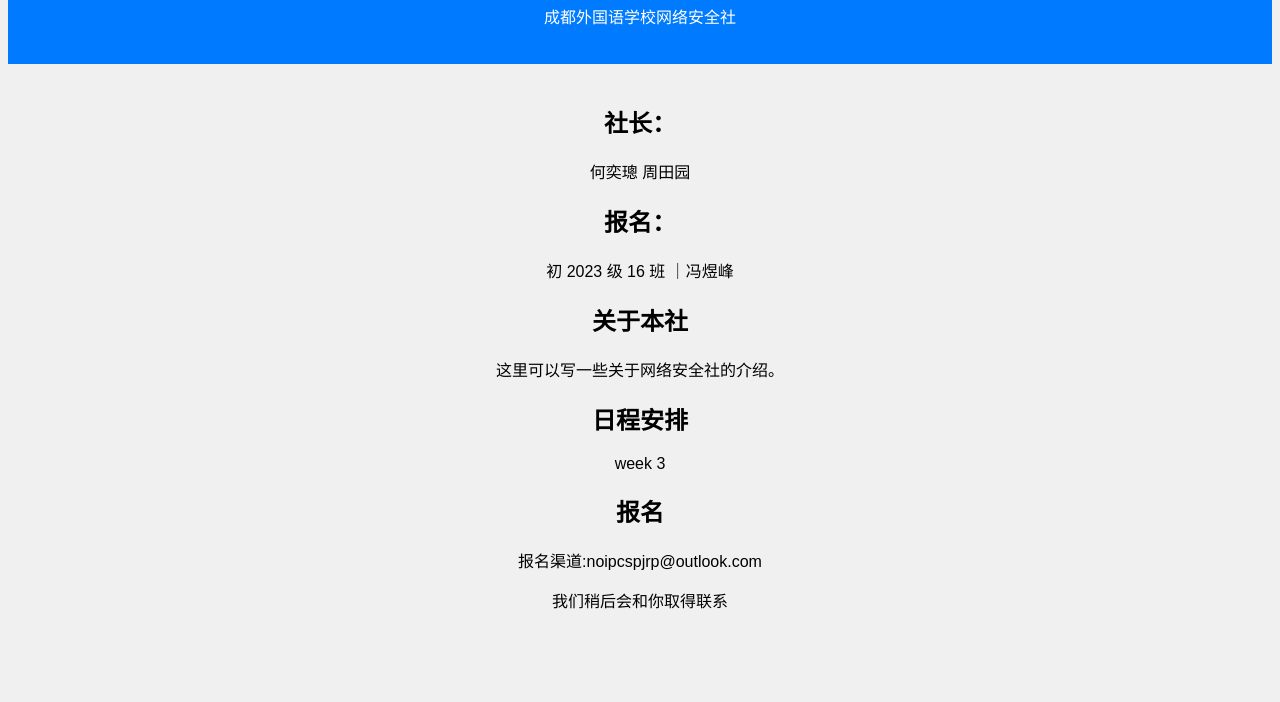
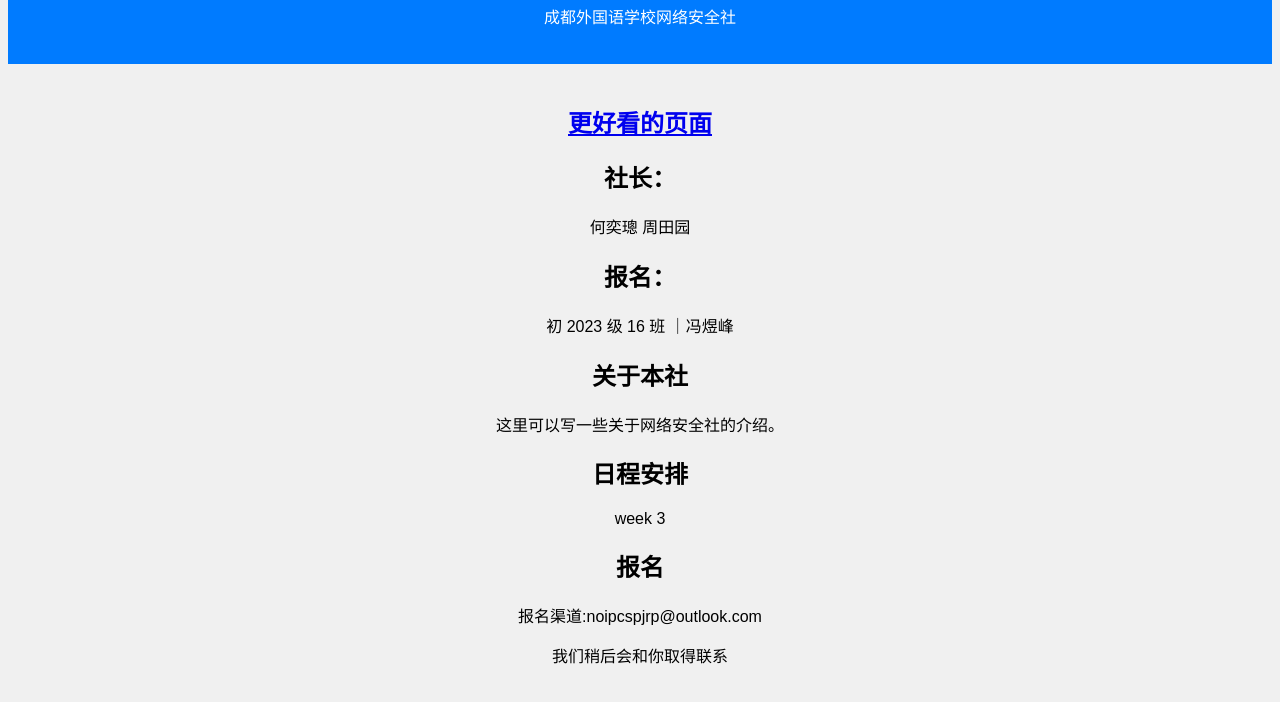
Before and after one commit to kalipigIG/kalipigIG.github.io, a plain HTML site: page index.html in a window 1280 px wide. Shown: the part 124-826 px from the top of the page. Before the commit the page ends 800 px from the top, so only its background shows below. Drawn offline with Linux system fonts and the light colour scheme.

Commit message:
Update index.html

```diff
--- a/index.html
+++ b/index.html
@@ -1,3 +1,4 @@
+
 <!DOCTYPE html>
 <html lang="zh-CN">
 <head>
@@ -39,6 +40,9 @@
         <p>成都外国语学校网络安全社</p>
     </header>
     <div class="content">
+
+		<h2><a href="https://cwisc.mysxl.cn/">更好看的页面</a></h2>
+
         <h2>社长：</h2>
         <p>何奕璁 周田园</p>
 
```
